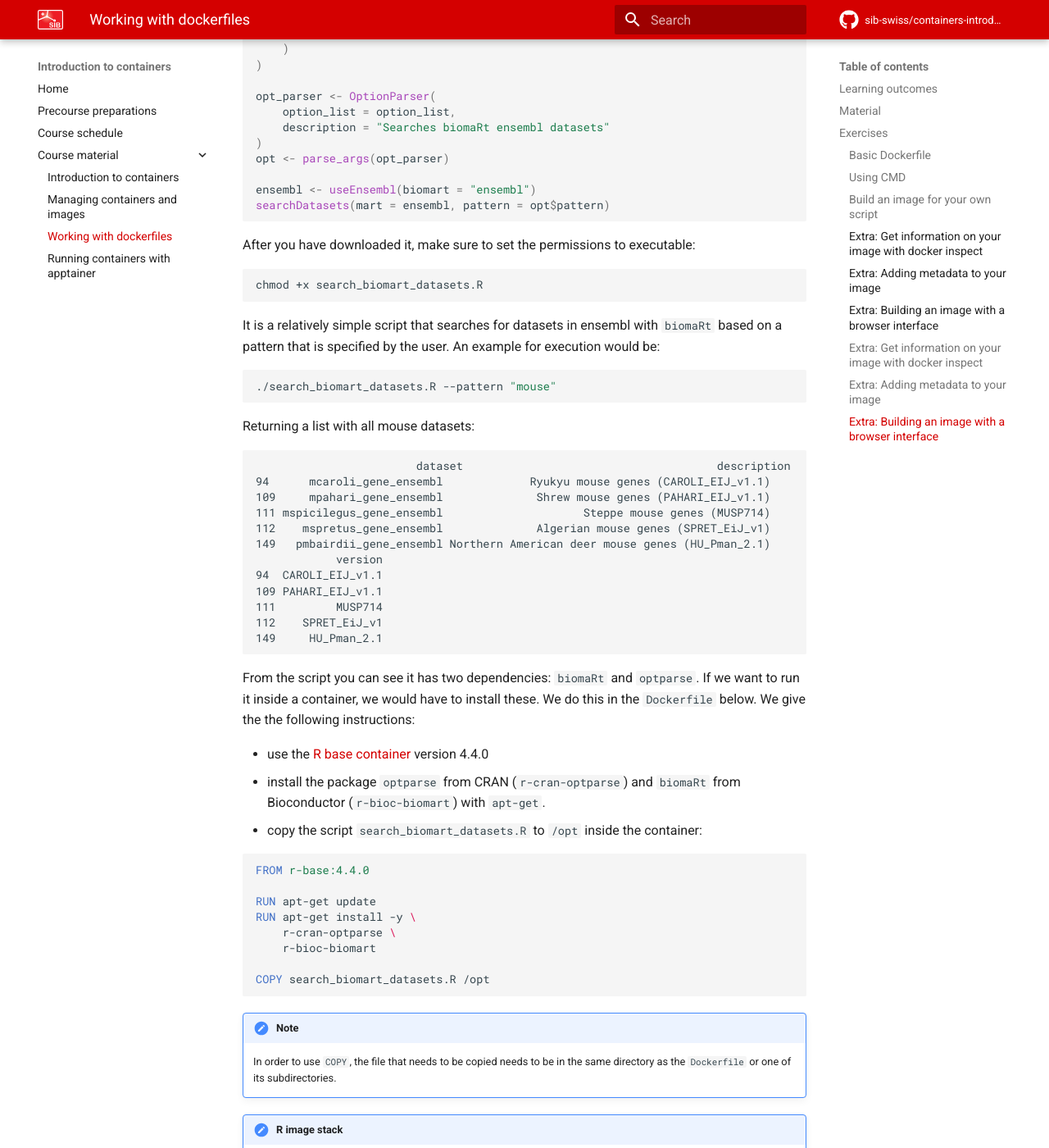
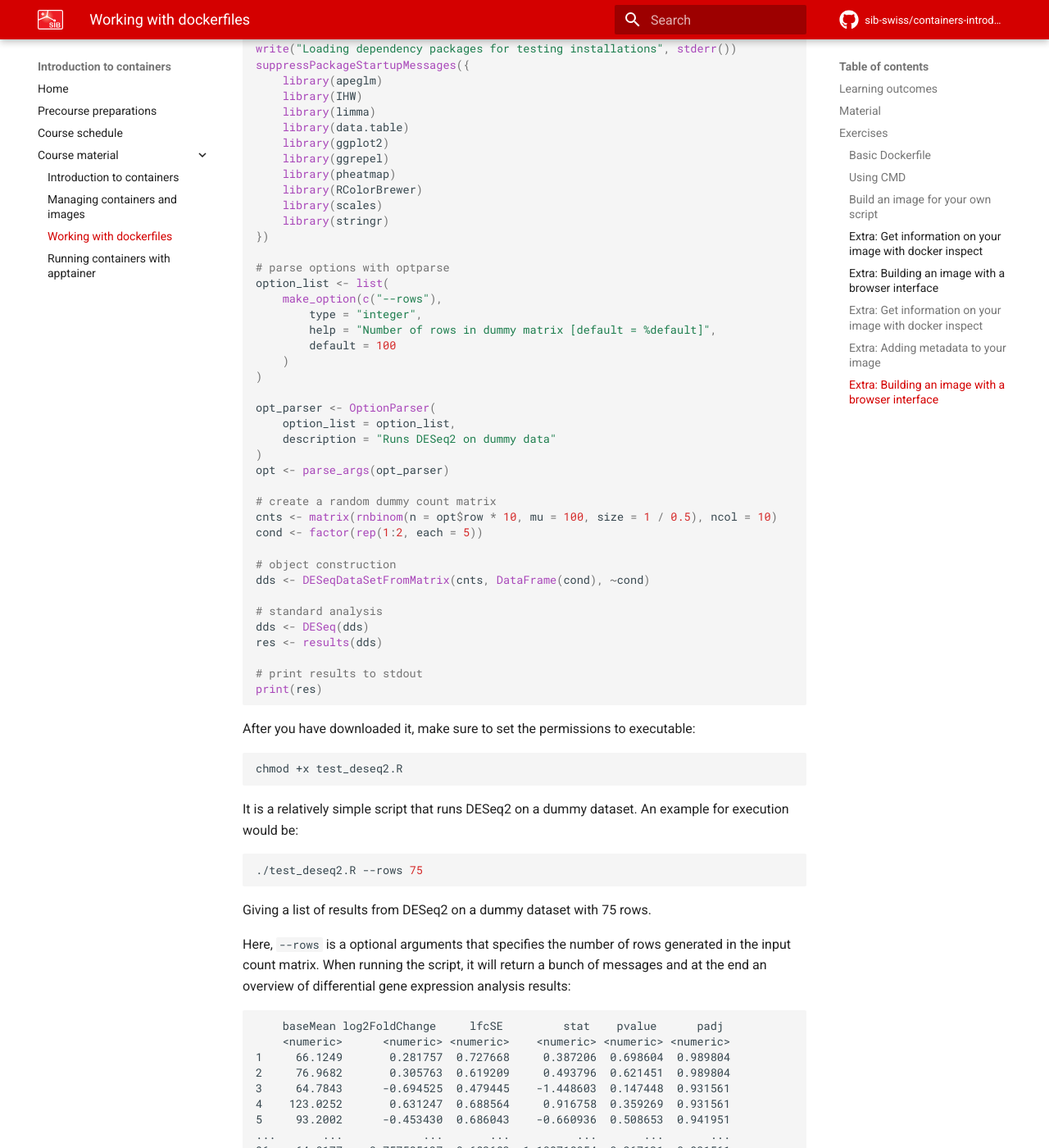
Before and after one commit to sib-swiss/containers-introduction-training, an MkDocs documentation site: the page built from docs/course_material/day1/dockerfiles.md, in a window 1280 px wide and 1400 px high, scrolled down 3717 px. Shown: the whole window at 82% size. Built offline with MkDocs 1.6.1 and Material for MkDocs 9.7.7, drawn with Linux system fonts in a browser that asks for light colours; comment, search, counter and statistics services are not loaded; the version menu is left out; some of the changed text lies outside the part shown.

Commit message:
updates to using deseq2 scripts as r script for dockerfiles

````diff
--- a/docs/course_material/day1/dockerfiles.md
+++ b/docs/course_material/day1/dockerfiles.md
@@ -196,107 +196,149 @@ CMD figlet My image works!
 Often containers are built for a specific purpose. For example, you can use a container to ship all dependencies together with your developed set of scripts/programs. For that you will need to add your scripts to the container. That is quite easily done with the instruction `COPY`. However, in order to make your container more user-friendly, there are several additional instructions that can come in useful. We will treat the most frequently used ones below. Depending on your preference, either choose **R** or **Python** below.
 
 === "R"
-    In the exercises will use a simple script called `search_biomart_datasets.R`. You can download it [here](https://raw.githubusercontent.com/sib-swiss/containers-introduction-training/main/docker/exercise_r_script/search_biomart_datasets.R), or copy-paste it:
+    In the exercises will use a simple script called `test_deseq2.R`. You can download it [here](https://raw.githubusercontent.com/sib-swiss/containers-introduction-training/main/docker/exercise_r_script/test_deseq2.R), or copy-paste it:
 
-    ```R title="search_biomart_datasets.R"
+    ```R title="test_deseq2.R"
     #!/usr/bin/env Rscript
 
-    library(biomaRt)
-    library(optparse)
+    # load packages required for this script
+    write("Loading packages required for this script", stderr())
+    suppressPackageStartupMessages({
+        library(DESeq2)
+        library(optparse)
+    })
 
+    # load dependency packages for testing installations
+    write("Loading dependency packages for testing installations", stderr())
+    suppressPackageStartupMessages({
+        library(apeglm)
+        library(IHW)
+        library(limma)
+        library(data.table)
+        library(ggplot2)
+        library(ggrepel)
+        library(pheatmap)
+        library(RColorBrewer)
+        library(scales)
+        library(stringr)
+    })
+
+    # parse options with optparse
     option_list <- list(
-        make_option(c("--pattern"),
-            type = "character",
-            help = "Search pattern [default = %default]",
-            default = "mouse"
+        make_option(c("--rows"),
+            type = "integer",
+            help = "Number of rows in dummy matrix [default = %default]",
+            default = 100
         )
     )
 
     opt_parser <- OptionParser(
         option_list = option_list,
-        description = "Searches biomaRt ensembl datasets"
+        description = "Runs DESeq2 on dummy data"
     )
     opt <- parse_args(opt_parser)
 
-    ensembl <- useEnsembl(biomart = "ensembl")
-    searchDatasets(mart = ensembl, pattern = opt$pattern)
+    # create a random dummy count matrix
+    cnts <- matrix(rnbinom(n = opt$row * 10, mu = 100, size = 1 / 0.5), ncol = 10)
+    cond <- factor(rep(1:2, each = 5))
+
+    # object construction
+    dds <- DESeqDataSetFromMatrix(cnts, DataFrame(cond), ~cond)
+
+    # standard analysis
+    dds <- DESeq(dds)
+    res <- results(dds)
+
+    # print results to stdout
+    print(res)
+
     ```
 
 
     After you have downloaded it, make sure to set the permissions to executable:
 
     ```sh
-    chmod +x search_biomart_datasets.R
+    chmod +x test_deseq2.R
     ```
-    It is a relatively simple script that searches for datasets in ensembl with `biomaRt` based on a pattern that is specified by the user. An example for execution would be:
+    It is a relatively simple script that runs DESeq2 on a dummy dataset. An example for execution would be:
 
     ```sh
-    ./search_biomart_datasets.R --pattern "mouse"
+    ./test_deseq2.R --rows 75
     ```
 
-    Returning a list with all mouse datasets:
+    Giving a list of results from DESeq2 on a dummy dataset with 75 rows.
+
+    Here, `--rows` is a optional arguments that specifies the number of rows generated in the input count matrix. When running the script, it will return a bunch of messages and at the end an overview of differential gene expression analysis results:
 
     ```
-                            dataset                                      description
-    94      mcaroli_gene_ensembl             Ryukyu mouse genes (CAROLI_EIJ_v1.1)
-    109     mpahari_gene_ensembl              Shrew mouse genes (PAHARI_EIJ_v1.1)
-    111 mspicilegus_gene_ensembl                     Steppe mouse genes (MUSP714)
-    112    mspretus_gene_ensembl              Algerian mouse genes (SPRET_EiJ_v1)
-    149   pmbairdii_gene_ensembl Northern American deer mouse genes (HU_Pman_2.1)
-                version
-    94  CAROLI_EIJ_v1.1
-    109 PAHARI_EIJ_v1.1
-    111         MUSP714
-    112    SPRET_EiJ_v1
-    149     HU_Pman_2.1
+        baseMean log2FoldChange     lfcSE         stat    pvalue      padj
+        <numeric>      <numeric> <numeric>    <numeric> <numeric> <numeric>
+    1     66.1249       0.281757  0.727668     0.387206  0.698604  0.989804
+    2     76.9682       0.305763  0.619209     0.493796  0.621451  0.989804
+    3     64.7843      -0.694525  0.479445    -1.448603  0.147448  0.931561
+    4    123.0252       0.631247  0.688564     0.916758  0.359269  0.931561
+    5     93.2002      -0.453430  0.686043    -0.660936  0.508653  0.941951
+    ...       ...            ...       ...          ...       ...       ...
+    96    64.0177    0.757585137  0.682683  1.109718054  0.267121  0.931561
+    97   114.3689   -0.580010850  0.640313 -0.905823841  0.365029  0.931561
+    98    79.9620    0.000100617  0.612442  0.000164288  0.999869  0.999869
+    99    92.6614    0.563514308  0.716109  0.786910869  0.431334  0.939106
+    100   96.4410   -0.155268696  0.534400 -0.290547708  0.771397  0.989804
     ```
 
-    From the script you can see it has two dependencies: `biomaRt` and `optparse`. If we want to run it inside a container, we would have to install these. We do this in the `Dockerfile` below. We give the the following instructions:
+    From the script you can see it has `DESeq2` and `optparse` as dependencies. If we want to run the script inside a container, we would have to install them. We do this in the `Dockerfile` below. We give it the following instructions:
 
-    - use the [R base container](https://hub.docker.com/_/r-base) version 4.4.0
-    - install the package `optparse` from CRAN (`r-cran-optparse`) and `biomaRt` from Bioconductor (`r-bioc-biomart`) with `apt-get`.
-    - copy the script `search_biomart_datasets.R` to `/opt` inside the container:
+    - use the [r2u base image](https://hub.docker.com/r/rocker/r2u) version jammy
+    - install the package `DESeq2`, `optparse` and some additional packages we will need later on. We perform the installations with `install2.r`, which is a helper command that is present inside most rocker images. More info [here](https://rocker-project.org/use/extending.html#install2.r).
+    - copy the script `test_deseq2.R` to `/opt` inside the container:
 
     ```dockerfile
-    FROM r-base:4.4.0
+    FROM rocker/r2u:jammy
 
-    RUN apt-get update
-    RUN apt-get install -y \
-        r-cran-optparse \
-        r-bioc-biomart
+    RUN install2.r \
+        DESeq2 \
+        optparse \
+        apeglm \
+        IHW \
+        limma \
+        data.table \
+        ggrepel \
+        pheatmap \
+        stringr
 
-    COPY search_biomart_datasets.R /opt
+    COPY test_deseq2.R /opt
     ```
 
     !!! note
         In order to use `COPY`, the file that needs to be copied needs to be in the same directory as the `Dockerfile` or one of its subdirectories.
 
     !!! note "R image stack"
-        The most used R image stack is from the [rocker project](https://rocker-project.org/). It contains many different base images (e.g. with shiny, Rstudio, tidyverse etc.). It depends on the type of image whether installations with `apt-get` is possible. To understand more about how to install R packages in different containers, check it this [cheat sheet](https://raw.githubusercontent.com/sib-swiss/containers-introduction-training/main/r-docker-cheatsheet/r-docker-cheatsheet.pdf), or visit [rocker-project.org](https://rocker-project.org/).
+        The most used R image stack is from the [rocker project](https://rocker-project.org/). It contains many different base images (e.g. with shiny, Rstudio, tidyverse etc.). It depends on the type of image whether installations with `apt-get` or `install2.r` are possible. To understand more about how to install R packages in different containers, check it this [cheat sheet](https://raw.githubusercontent.com/sib-swiss/containers-introduction-training/main/r-docker-cheatsheet/r-docker-cheatsheet.pdf), or visit [rocker-project.org](https://rocker-project.org/).
 
 
-    **Exercise:** Download the `search_biomart_datasets.R` and build the image with `docker build`. After that, execute the script inside the container.
+    **Exercise:** Download the `test_deseq2.R` and build the image with `docker build`. Name the image `deseq2`. After that, start an interactive session and execute the script inside the container.
 
     !!! hint
         Make an interactive session with the options `-i` and `-t` and use `/bin/bash` as the command.
+
 
     ??? done "Answer"
         Build the container:
 
         === "x86_64 / AMD64"
             ```sh
-            docker build -t search_biomart_datasets .
+            docker build -t deseq2 .
             ```
         === "ARM64 (MacOS M1 chip)"
             ```sh
             DOCKER_DEFAULT_PLATFORM=linux/amd64
-            docker build -t search_biomart_datasets .
+            docker build -t deseq2 .
             ```
 
         Run the container:
 
         ```sh
-        docker run -it --rm search_biomart_datasets /bin/bash
+        docker run -it --rm deseq2 /bin/bash
         ```
 
         Inside the container we look up the script:
@@ -306,12 +348,12 @@ Often containers are built for a specific purpose. For example, you can use a co
         ls
         ```
 
-        This should return `search_biomart_datasets.R`.
+        This should return `test_deseq2.R`.
 
         Now you can execute it from inside the container:
 
         ```sh
-        ./search_biomart_datasets.R --pattern sapiens
+        ./test_deseq2.R --rows 100
         ```
 
     That's kind of nice. We can ship our R script inside our container. However, we don't want to run it interactively every time. So let's make some changes to make it easy to run it as an executable. For example, we can add `/opt` to the global `$PATH` variable with `ENV`.
@@ -320,14 +362,20 @@ Often containers are built for a specific purpose. For example, you can use a co
         The path variable is a special variable that consists of a list of path seperated by colons (`:`). These paths are searched if you are trying to run an executable. More info this topic at e.g. [wikipedia](https://en.wikipedia.org/wiki/PATH_(variable)).
 
     ```dockerfile
-    FROM r-base:4.4.0
+    FROM rocker/r2u:jammy
 
-    RUN apt-get update
-    RUN apt-get install -y \
-        r-cran-optparse \
-        r-bioc-biomart
+    RUN install2.r \
+        DESeq2 \
+        optparse \
+        apeglm \
+        IHW \
+        limma \
+        data.table \
+        ggrepel \
+        pheatmap \
+        stringr
 
-    COPY search_biomart_datasets.R /opt
+    COPY test_deseq2.R /opt
 
     ENV PATH=/opt:$PATH
     ```
@@ -335,13 +383,13 @@ Often containers are built for a specific purpose. For example, you can use a co
     !!! note
         The `ENV` instruction can be used to set any variable.
 
-    **Exercise**: Rebuild the image and start an interactive bash session inside the new image. Is the path variable updated? (i.e. can we execute `search_biomart_datasets.R` from anywhere?)
+    **Exercise**: Rebuild the image and start an interactive bash session inside the new image. Is the path variable updated? (i.e. can we execute `test_deseq2.R` from anywhere?)
 
     ??? done "Answer"
         After re-building we start an interactive session:
 
         ```sh
-        docker run -it --rm search_biomart_datasets /bin/bash
+        docker run -it --rm deseq2 /bin/bash
         ```
 
         The path is upated, `/opt` is appended to the beginning of the variable:
@@ -359,16 +407,16 @@ Often containers are built for a specific purpose. For example, you can use a co
         Now you can try to execute it from the root directory (or any other):
 
         ```sh
-        search_biomart_datasets.R --pattern "(C|c)ow"
+        test_deseq2.R
         ```
 
     Instead of starting an interactive session with `/bin/bash` we can now more easily run the script non-interactively:
 
     ```sh
-    docker run --rm search_biomart_datasets search_biomart_datasets.R --pattern "(R|r)at"
+    docker run --rm deseq2 test_deseq2.R --rows 100
     ```
 
-    Now it will directly print the output of `search_biomart_datasets.R` to stdout.
+    Now it will directly print the output of `test_deseq2.R` to stdout.
 
     In the case you want to pack your script inside a container, you are building a container specifically for your script, meaning you almost want the container to behave as the program itself. In order to do that, you can use `ENTRYPOINT`. `ENTRYPOINT` is similar to `CMD`, but has two important differences:
 
@@ -378,38 +426,44 @@ Often containers are built for a specific purpose. For example, you can use a co
     Let's try it out:
 
     ```dockerfile
-    FROM r-base:4.4.0
+    FROM rocker/r2u:jammy
 
-    RUN apt-get update
-    RUN apt-get install -y \
-        r-cran-optparse \
-        r-bioc-biomart
+    RUN install2.r \
+        DESeq2 \
+        optparse \
+        apeglm \
+        IHW \
+        limma \
+        data.table \
+        ggrepel \
+        pheatmap \
+        stringr
 
-    COPY search_biomart_datasets.R /opt
+    COPY test_deseq2.R /opt
 
     ENV PATH=/opt:$PATH
 
     # note that if you want to be able to combine the two
     # both ENTRYPOINT and CMD need to written in the exec form
-    ENTRYPOINT ["search_biomart_datasets.R"]
+    ENTRYPOINT ["test_deseq2.R"]
 
     # default option (if positional arguments are not specified)
-    CMD ["--pattern", "mouse"]
+    CMD ["--rows", "100"]
     ```
 
-    **Exercise**: Re-build, and run the container non-interactively without any positional arguments. After that, try to pass a different pattern to `--pattern`. How do the commands look?
+    **Exercise**: Re-build, and run the container non-interactively without any positional arguments. After that, try to pass a different number of rows to `--rows`. How do the commands look?
 
     ??? done "Answer"
         Just running the container non-interactively would be:
 
         ```sh
-        docker run --rm search_biomart_datasets
+        docker run --rm deseq2
         ```
 
         Passing a different argument (i.e. overwriting `CMD`) would be:
 
         ```sh
-        docker run --rm search_biomart_datasets --pattern "sapiens"
+        docker run --rm deseq2 --rows 200
         ```
 
         Here, the container behaves as the executable itself to which you can pass arguments.
@@ -426,8 +480,8 @@ Often containers are built for a specific purpose. For example, you can use a co
         Pushing it to dockerhub:
 
         ```sh
-        docker tag search_biomart_datasets [USER NAME]/search_biomart_datasets:v1
-        docker push [USER NAME]/search_biomart_datasets:v1
+        docker tag deseq2 [USER NAME]/deseq2:v1
+        docker push [USER NAME]/deseq2:v1
         ```
 
     ### Extra: Get information on your image with `docker inspect`
@@ -436,43 +490,42 @@ Often containers are built for a specific purpose. For example, you can use a co
 
     ```yaml
     "Config": {
-            "Hostname": "",
-            "Domainname": "",
-            "User": "",
-            "AttachStdin": false,
-            "AttachStdout": false,
-            "AttachStderr": false,
-            "Tty": false,
-            "OpenStdin": false,
-            "StdinOnce": false,
-            "Env": [
-                "PATH=/opt:/usr/local/sbin:/usr/local/bin:/usr/sbin:/usr/bin:/sbin:/bin",
-                "LC_ALL=en_US.UTF-8",
-                "LANG=en_US.UTF-8",
-                "R_BASE_VERSION=4.4.0"
-            ],
-            "Cmd": [
-                "--pattern",
-                "mouse"
-            ],
-            "ArgsEscaped": true,
-            "Image": "",
-            "Volumes": null,
-            "WorkingDir": "/opt",
-            "Entrypoint": [
-                "search_biomart_datasets.R"
-            ],
-            "OnBuild": null,
-            "Labels": {
-                "org.opencontainers.image.authors": "Dirk Eddelbuettel <edd@debian.org>",
-                "org.opencontainers.image.licenses": "GPL-2.0-or-later",
-                "org.opencontainers.image.source": "https://github.com/rocker-org/rocker",
-                "org.opencontainers.image.vendor": "Rocker Project"
-            }
+        "Hostname": "",
+        "Domainname": "",
+        "User": "",
+        "AttachStdin": false,
+        "AttachStdout": false,
+        "AttachStderr": false,
+        "Tty": false,
+        "OpenStdin": false,
+        "StdinOnce": false,
+        "Env": [
+            "PATH=/opt:/usr/local/sbin:/usr/local/bin:/usr/sbin:/usr/bin:/sbin:/bin",
+            "LC_ALL=en_US.UTF-8",
+            "LANG=en_US.UTF-8",
+            "DEBIAN_FRONTEND=noninteractive",
+            "TZ=UTC"
+        ],
+        "Cmd": [
+            "--rows",
+            "100"
+        ],
+        "ArgsEscaped": true,
+        "Image": "",
+        "Volumes": null,
+        "WorkingDir": "/opt",
+        "Entrypoint": [
+            "test_deseq2.R"
+        ],
+        "OnBuild": null,
+        "Labels": {
+            "maintainer": "Dirk Eddelbuettel <edd@debian.org>",
+            "org.label-schema.license": "GPL-2.0",
+            "org.label-schema.vcs-url": "https://github.com/rocker-org/",
+            "org.label-schema.vendor": "Rocker Project"
         }
+    }
     ```
-
-    ### Extra: Adding metadata to your image
 
     You can annotate your `Dockerfile` and the image by using the instruction `LABEL`. You can give it any key and value with `<key>=<value>`. However, it is recommended to use the [Open Container Initiative (OCI) keys](https://github.com/opencontainers/image-spec/blob/v1.0.1/annotations.md).
 
@@ -490,39 +543,45 @@ Often containers are built for a specific purpose. For example, you can use a co
         The `Dockerfile` would look like:
 
         ```dockerfile
-        FROM r-base:4.4.0
+        FROM rocker/r2u:jammy
 
         LABEL org.opencontainers.image.created="2023-04-12" \
-            org.opencontainers.image.authors="Geert van Geest" \
-            org.opencontainers.image.description="Container to search ensembl datasets with biomart"
+                org.opencontainers.image.authors="Geert van Geest" \
+                org.opencontainers.image.description="Container with DESeq2 and friends"
 
-        RUN apt-get update
-        RUN apt-get install -y \
-            r-cran-optparse \
-            r-bioc-biomart
+        RUN install2.r \
+            DESeq2 \
+            optparse \
+            apeglm \
+            IHW \
+            limma \
+            data.table \
+            ggrepel \
+            pheatmap \
+            stringr
 
         WORKDIR /opt
 
-        COPY search_biomart_datasets.R .
+        COPY test_deseq2.R .
 
         ENV PATH=/opt:$PATH
 
         # note that if you want to be able to combine the two
         # both ENTRYPOINT and CMD need to written in the exec form
-        ENTRYPOINT ["search_biomart_datasets.R"]
+        ENTRYPOINT ["test_deseq2.R"]
 
         # default option (if positional arguments are not specified)
-        CMD ["--pattern", "mouse"]
+        CMD ["--rows", "100"]
 
         ```
 
         The `Config` record in the output of `docker inspect` was updated with:
 
         ```yaml
-         "Labels": {
+            "Labels": {
                 "org.opencontainers.image.authors": "Geert van Geest",
                 "org.opencontainers.image.created": "2023-04-12",
-                "org.opencontainers.image.description": "Container to search ensembl datasets with biomart",
+                "org.opencontainers.image.description": "Container with DESeq2 and friends",
                 "org.opencontainers.image.licenses": "GPL-2.0-or-later",
                 "org.opencontainers.image.source": "https://github.com/rocker-org/rocker",
                 "org.opencontainers.image.vendor": "Rocker Project"
````
Also changed, not shown: docs/course_material/day1/apptainer.md (+42 -7 lines), 3 other files.
